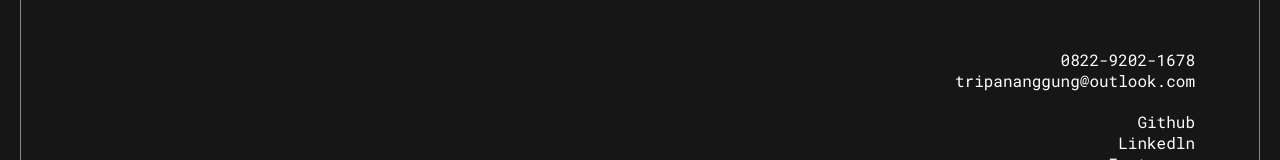
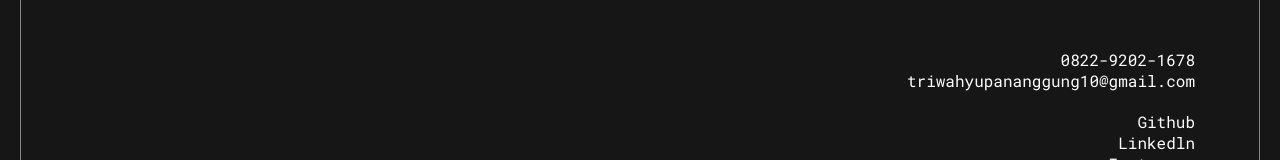
Before and after one commit to tripng/myporto, a Nuxt app: page /contact in a window 1280 px wide. Shown: the part 549-709 px from the top of the page. Built offline with nearby package versions, Linux system fonts and the light colour scheme; what particles-bg-vue would draw is missing.

Commit message:
change email

```diff
--- a/pages/contact.vue
+++ b/pages/contact.vue
@@ -8,7 +8,7 @@
       <div class="content">
         <div class="info">
           <p>0822-9202-1678</p>
-          <p>tripananggung@outlook.com</p>
+          <p>triwahyupananggung10@gmail.com</p>
         </div>
         <a class="link" href="https://github.com">Github</a>
         <a
```
